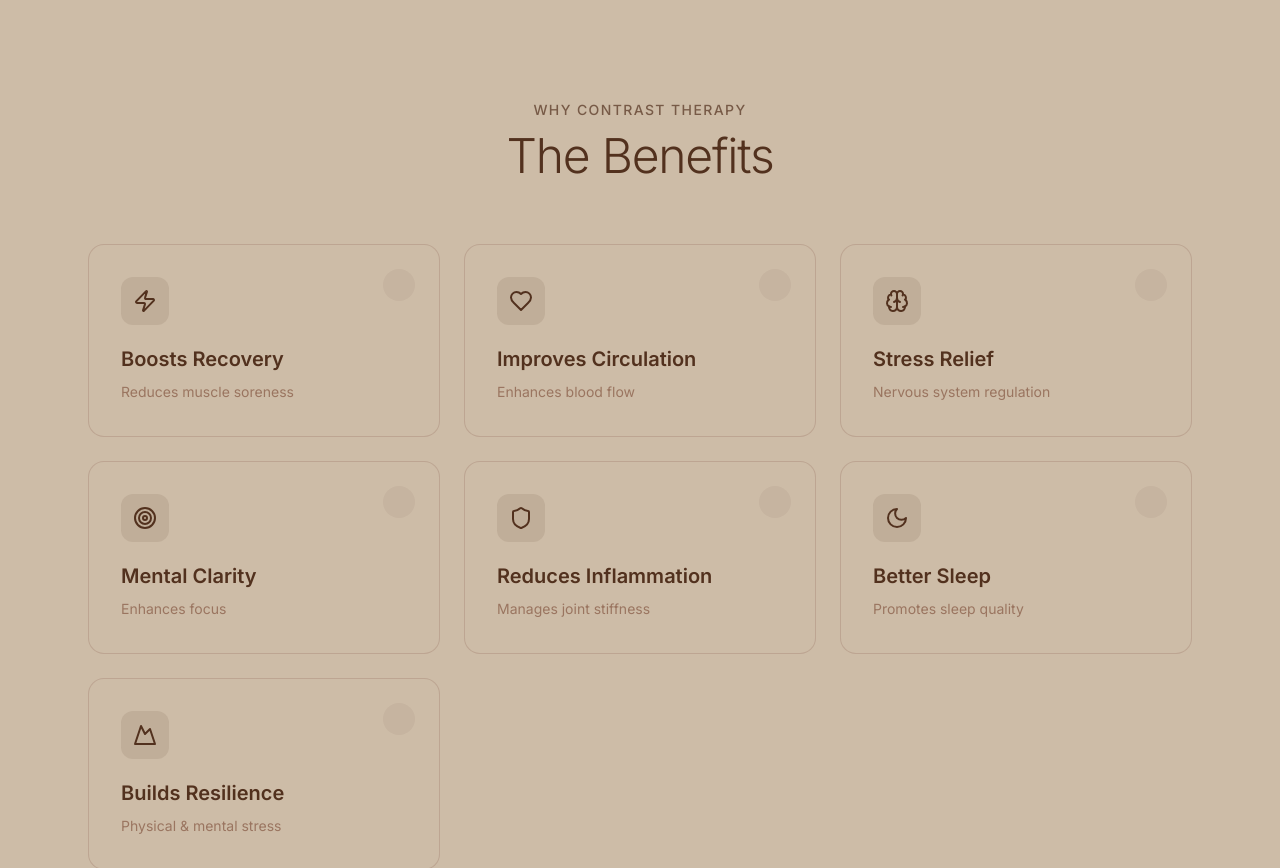
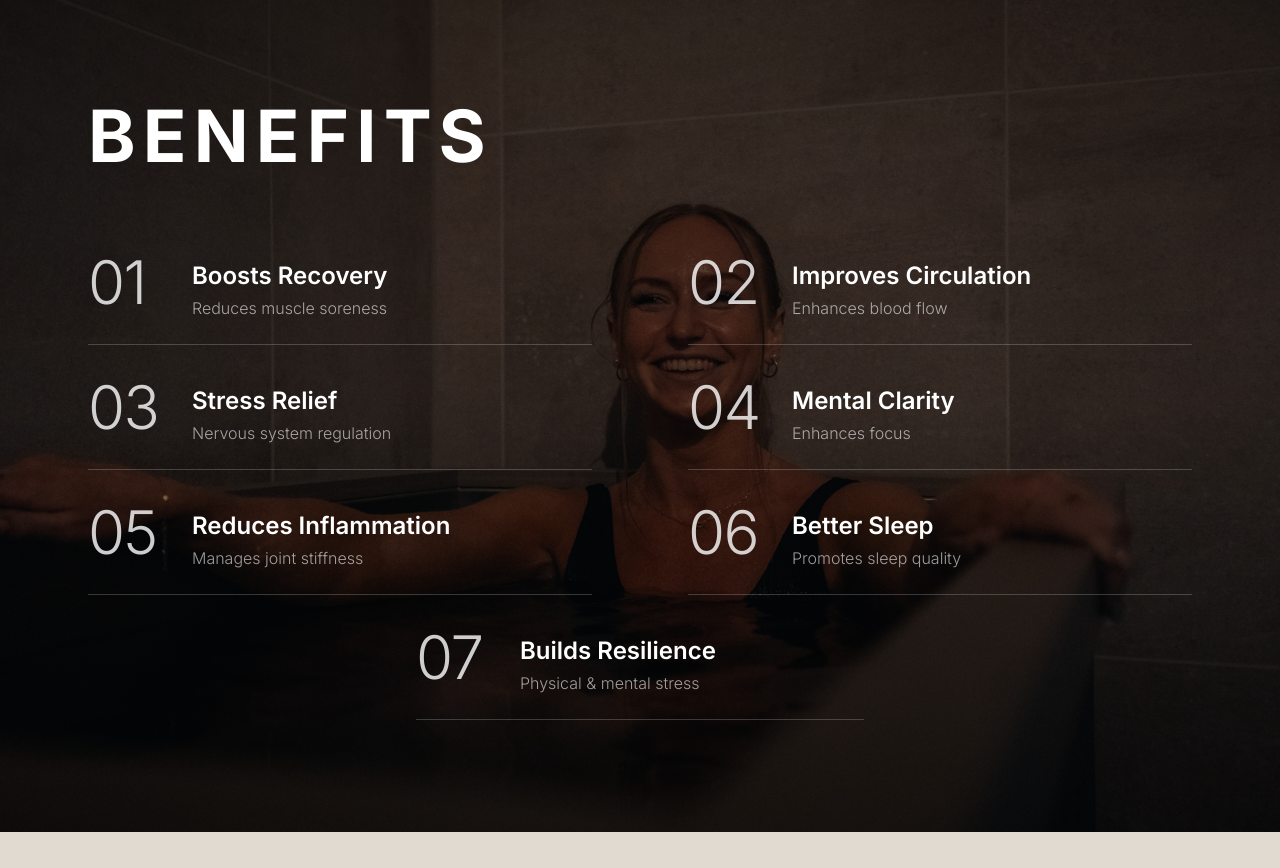
Before and after one commit to joeroffey/web-revamp-dreamscape-creator, a React (Vite) app: page /about in a window 1280 px wide. Shown: the part 640-1508 px from the top of the page. Built offline with nearby package versions, Linux system fonts and the light colour scheme.

Commit message:
Reverted to commit 5a4a0b86cf5d2106d0593e493fd9be5692ea029a

```diff
--- a/src/components/AboutSection.tsx
+++ b/src/components/AboutSection.tsx
@@ -1,23 +1,14 @@
 import { Button } from "@/components/ui/button";
 import { useNavigate } from "react-router-dom";
-import {
-  Zap,
-  Heart,
-  Brain,
-  Target,
-  Shield,
-  Moon,
-  Mountain
-} from "lucide-react";
 
 const benefits = [
-  { icon: Zap, title: "Boosts Recovery", description: "Reduces muscle soreness" },
-  { icon: Heart, title: "Improves Circulation", description: "Enhances blood flow" },
-  { icon: Brain, title: "Stress Relief", description: "Nervous system regulation" },
-  { icon: Target, title: "Mental Clarity", description: "Enhances focus" },
-  { icon: Shield, title: "Reduces Inflammation", description: "Manages joint stiffness" },
-  { icon: Moon, title: "Better Sleep", description: "Promotes sleep quality" },
-  { icon: Mountain, title: "Builds Resilience", description: "Physical & mental stress" },
+  { number: "01", title: "Boosts Recovery", description: "Reduces muscle soreness" },
+  { number: "02", title: "Improves Circulation", description: "Enhances blood flow" },
+  { number: "03", title: "Stress Relief", description: "Nervous system regulation" },
+  { number: "04", title: "Mental Clarity", description: "Enhances focus" },
+  { number: "05", title: "Reduces Inflammation", description: "Manages joint stiffness" },
+  { number: "06", title: "Better Sleep", description: "Promotes sleep quality" },
+  { number: "07", title: "Builds Resilience", description: "Physical & mental stress" },
 ];
 
 export const AboutSection = () => {
@@ -59,51 +50,57 @@ export const AboutSection = () => {
       </section>
 
       {/* Benefits Section */}
-      <section className="py-20 md:py-28 bg-background">
-        <div className="max-w-6xl mx-auto px-6">
-          <div className="text-center mb-14 md:mb-16">
-            <span className="text-sm uppercase tracking-widest text-primary/70 font-medium mb-3 block">
-              Why Contrast Therapy
-            </span>
-            <h2 className="text-3xl md:text-5xl font-light text-foreground tracking-tight">
-              The Benefits
-            </h2>
+      <section className="relative py-20 md:py-28 overflow-hidden min-h-[700px]">
+        {/* Background Image with Overlay */}
+        <div
+          className="absolute inset-0 bg-cover bg-center bg-fixed"
+          style={{
+            backgroundImage: `url('/lovable-uploads/0c9e8b9e-c7cf-48f4-b85b-860370fe6702.png')`,
+          }}
+        />
+        <div className="absolute inset-0 bg-gradient-to-b from-black/70 via-black/50 to-black/70" />
+
+        <div className="relative max-w-6xl mx-auto px-6">
+          <h2 className="text-5xl md:text-7xl font-bold text-white mb-14 md:mb-20 tracking-widest uppercase">
+            Benefits
+          </h2>
+
+          <div className="grid md:grid-cols-2 gap-x-16 lg:gap-x-24 gap-y-6 md:gap-y-8">
+            {benefits.slice(0, 6).map((benefit, index) => (
+              <div
+                key={benefit.number}
+                className="flex items-start gap-5 md:gap-6 pb-5 md:pb-6 border-b border-white/20 group hover:border-white/40 transition-colors"
+              >
+                <span className="text-4xl md:text-5xl lg:text-6xl font-light text-white/80 tracking-tight min-w-[60px] md:min-w-[80px]">
+                  {benefit.number}
+                </span>
+                <div className="pt-1 md:pt-2">
+                  <h3 className="text-lg md:text-xl lg:text-2xl font-semibold text-white mb-1 group-hover:text-white/90 transition-colors">
+                    {benefit.title}
+                  </h3>
+                  <p className="text-white/60 text-sm md:text-base font-light">
+                    {benefit.description}
+                  </p>
+                </div>
+              </div>
+            ))}
           </div>
 
-          {/* Bento-style grid */}
-          <div className="grid grid-cols-1 md:grid-cols-2 lg:grid-cols-3 gap-4 md:gap-6">
-            {benefits.map((benefit, index) => {
-              const Icon = benefit.icon;
-              // Make first and last items span 2 columns on larger screens
-              const isWide = index === 0 || index === 6;
-
-              return (
-                <div
-                  key={benefit.title}
-                  className={`
-                    group relative p-6 md:p-8 rounded-2xl bg-card border border-border/50
-                    hover:border-primary/30 hover:shadow-lg transition-all duration-300
-                    ${isWide ? 'lg:col-span-1' : ''}
-                  `}
-                >
-                  {/* Icon */}
-                  <div className="w-12 h-12 rounded-xl bg-primary/10 flex items-center justify-center mb-5 group-hover:bg-primary/20 transition-colors">
-                    <Icon className="w-6 h-6 text-primary" />
-                  </div>
-
-                  {/* Content */}
-                  <h3 className="text-xl font-semibold text-foreground mb-2">
-                    {benefit.title}
-                  </h3>
-                  <p className="text-muted-foreground text-sm leading-relaxed">
-                    {benefit.description}
-                  </p>
-
-                  {/* Subtle decorative element */}
-                  <div className="absolute top-6 right-6 w-8 h-8 rounded-full bg-primary/5 group-hover:scale-150 group-hover:bg-primary/10 transition-all duration-500" />
-                </div>
-              );
-            })}
+          {/* Centered 7th benefit */}
+          <div className="mt-6 md:mt-8 flex justify-start md:justify-center">
+            <div className="flex items-start gap-5 md:gap-6 pb-5 md:pb-6 border-b border-white/20 md:max-w-md w-full group hover:border-white/40 transition-colors">
+              <span className="text-4xl md:text-5xl lg:text-6xl font-light text-white/80 tracking-tight min-w-[60px] md:min-w-[80px]">
+                {benefits[6].number}
+              </span>
+              <div className="pt-1 md:pt-2">
+                <h3 className="text-lg md:text-xl lg:text-2xl font-semibold text-white mb-1 group-hover:text-white/90 transition-colors">
+                  {benefits[6].title}
+                </h3>
+                <p className="text-white/60 text-sm md:text-base font-light">
+                  {benefits[6].description}
+                </p>
+              </div>
+            </div>
           </div>
         </div>
       </section>
```
